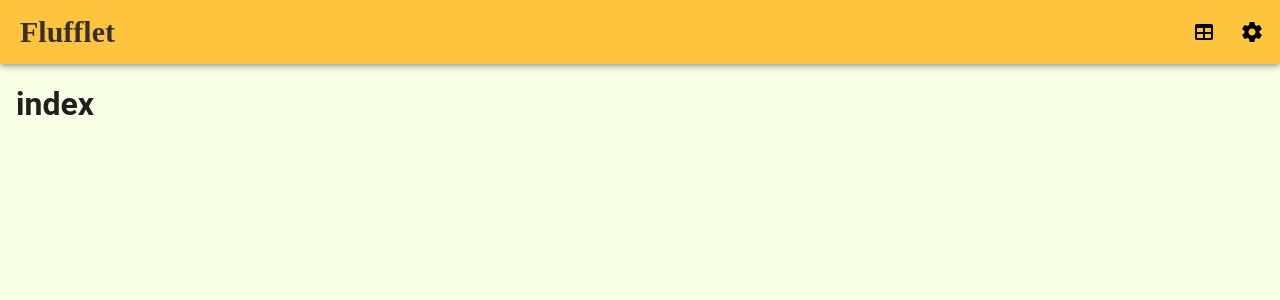
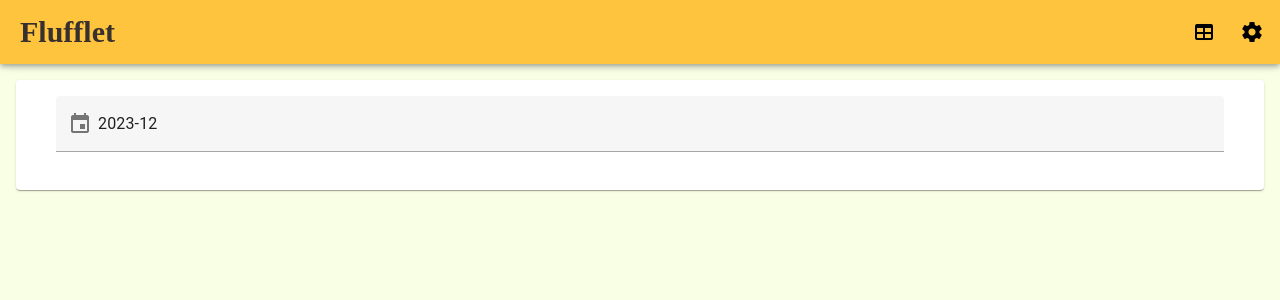
Before and after one commit to kazu211/flufflet, a Nuxt app: page / in a window 1280 px wide. Shown: the top 300 px of the page. Built offline with nearby package versions, Linux system fonts and the light colour scheme.

Commit message:
Add selectMonth component

```diff
--- /dev/null
+++ b/components/selectMonth.vue
@@ -0,0 +1,41 @@
+<template>
+  <v-container>
+    <v-dialog v-model="dialog" activator="parent">
+      <template v-slot:activator="{ props }">
+        <v-text-field
+          color="primary"
+          prepend-inner-icon="mdi-calendar"
+          v-bind="props"
+          v-model="month"
+          readonly
+        ></v-text-field>
+      </template>
+
+      <v-container>
+        <v-date-picker v-model="date"></v-date-picker>
+        <v-btn @click="dialog = false">キャンセル</v-btn>
+        <v-btn @click="saveDate">選択</v-btn>
+      </v-container>
+    </v-dialog>
+  </v-container>
+</template>
+
+<script>
+  export default {
+    data() {
+      const date = new Date()
+
+      return {
+        dialog: false,
+        month: `${date.getFullYear()}-${('0' +(date.getMonth() + 1)).slice(-2)}`,
+        date: date,
+      }
+    },
+    methods: {
+      saveDate() {
+        this.month = `${this.date.getFullYear()}-${('0' +(this.date.getMonth() + 1)).slice(-2)}`
+        this.dialog = false
+      },
+    },
+  }
+</script>
--- a/layouts/default.vue
+++ b/layouts/default.vue
@@ -2,9 +2,10 @@
   <v-app>
     <v-app-bar scroll-behavior="hide" color="primary">
       <v-toolbar-title class="title">Flufflet</v-toolbar-title>
-      <v-spacer></v-spacer>
-      <v-btn @click="navigateTo('/')" icon="mdi-table"></v-btn>
-      <v-btn @click="navigateTo('/settings')" icon="mdi-cog"></v-btn>
+      <template v-slot:append>
+        <v-btn @click="navigateTo('/')" icon="mdi-table"></v-btn>
+        <v-btn @click="navigateTo('/settings')" icon="mdi-cog"></v-btn>
+      </template>
     </v-app-bar>
 
     <v-main>
--- a/pages/index.vue
+++ b/pages/index.vue
@@ -1,3 +1,5 @@
 <template>
-  <h1>index</h1>
+  <v-card>
+    <SelectMonth></SelectMonth>
+  </v-card>
 </template>
```
